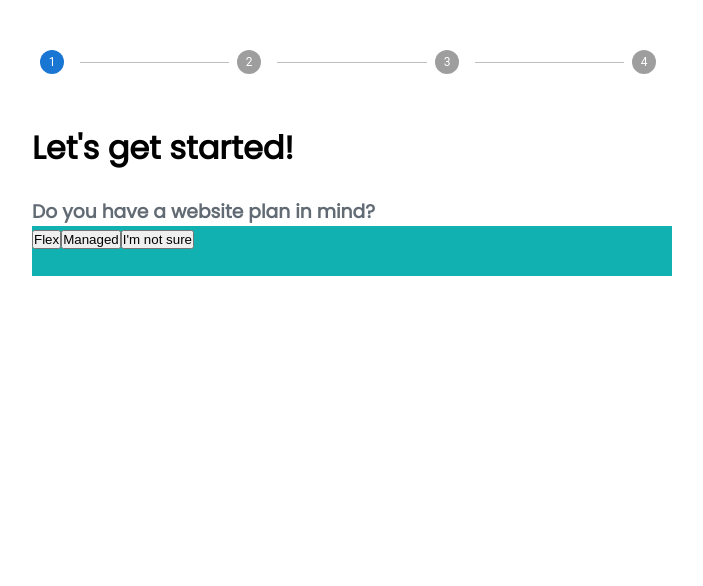
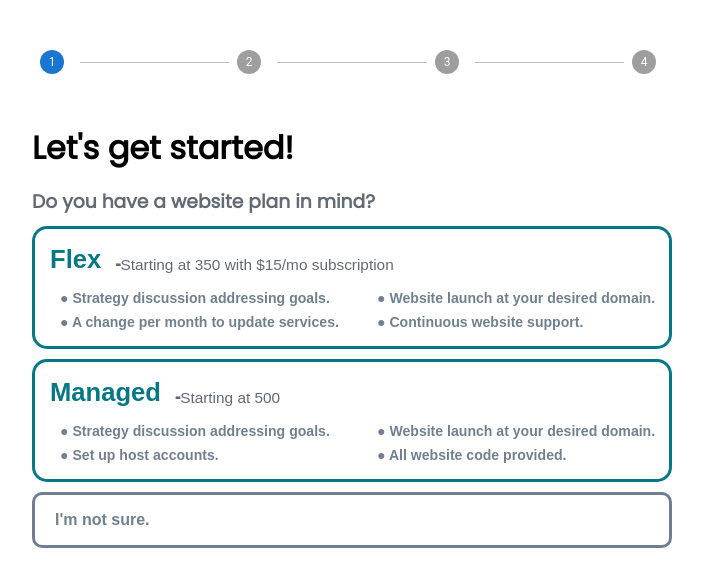
Before and after one commit to MarineNewt/Business, a Next.js app: page /start/plan in a window 1280 px wide. Shown: the top 586 px of the page, without its empty margins (288-991 px from the left). Built offline with nearby package versions, Linux system fonts and the light colour scheme.

Commit message:
Create apply forms

```diff
--- a/components/BookProgress.tsx
+++ b/components/BookProgress.tsx
@@ -4,6 +4,13 @@ import {useState} from 'react';
 import Stepper from '@mui/material/Stepper';
 import Step from '@mui/material/Step';
 import StepLabel from '@mui/material/StepLabel';
+import TextField from '@mui/material/TextField';
+import Radio from '@mui/material/Radio';
+import RadioGroup from '@mui/material/RadioGroup';
+import FormControlLabel from '@mui/material/FormControlLabel';
+import FormControl from '@mui/material/FormControl';
+import FormLabel from '@mui/material/FormLabel';
+import Button from '@mui/material/Button';
 
 
 const BookProgress = ({progress}: {progress: number}) => {
@@ -11,6 +18,13 @@ const BookProgress = ({progress}: {progress: number}) => {
   const steps = ['', '', '', ''];
   const [activeStep, setActiveStep] = useState(0);
   const [userinfo, setInfo] = useState<Array<string>>([]);
+  const [dataName, setDataName] = useState("");
+  const [dataNumber, setDataNumber] = useState("");
+  const [dataEmail, setDataEmail] = useState("");
+  const [dataPref, setDataPref] = useState("");
+  const [dataType, setDataType] = useState("");
+  const [dataIndustry, setDataIndustry] = useState("");
+  const [dataAdditional, setDataAdditional] = useState("");
 
   return (
     <div className={`${styles.fullpage} ${font.className}`}>
@@ -29,9 +43,9 @@ const BookProgress = ({progress}: {progress: number}) => {
         <h1 className={styles.primarytext}>Let's get started!</h1>
         <h3 className={styles.secondarytext}> Do you have a website plan in mind? </h3>
         <div className={styles.actioninterface}>
-          <button onClick={() => {setInfo(["Flex"]); setActiveStep(1)}}> Flex </button>
-          <button onClick={() => {setInfo(["Managed"]); setActiveStep(1)}}> Managed </button>
-          <button onClick={() => {setInfo(["Undecided"]); setActiveStep(1)}}> I'm not sure </button>
+          <button onClick={() => {setInfo(["Flex"]); setActiveStep(1)}} className={styles.planbutton}> <div className={styles.flexrow}><h2 className={styles.planmaintext}>Flex</h2><p className={styles.planaddtext}>╺Starting at 350 with $15/mo subscription</p></div> <div className={styles.planpropertiescontainer}><h4 className={styles.planprop}>● Strategy discussion addressing goals.</h4><h4 className={styles.planprop}>● Website launch at your desired domain.</h4><h4 className={styles.planprop}>● A change per month to update services.</h4><h4 className={styles.planprop}>● Continuous website support.</h4></div> </button>
+          <button onClick={() => {setInfo(["Managed"]); setActiveStep(1)}} className={styles.planbutton}> <div className={styles.flexrow}><h2 className={styles.planmaintext}>Managed</h2><p className={styles.planaddtext}>╺Starting at 500</p></div> <div className={styles.planpropertiescontainer}><h4 className={styles.planprop}>● Strategy discussion addressing goals.</h4><h4 className={styles.planprop}>● Website launch at your desired domain.</h4><h4 className={styles.planprop}>● Set up host accounts.</h4><h4 className={styles.planprop}>● All website code provided.</h4></div> </button>
+          <button onClick={() => {setInfo(["Undecided"]); setActiveStep(1)}} className={styles.planbuttonalt}> <div className={styles.flexrow}><h4 className={styles.planalttext}>I'm not sure.</h4></div> </button>
         </div>
       </div>}
       {activeStep == 1 && <div className={styles.centercontainer}>
@@ -46,10 +60,20 @@ const BookProgress = ({progress}: {progress: number}) => {
             })}
           </Stepper>
         </div>
-        <h1 className={styles.primarytext}>{userinfo[0] == "Undecided" ? "No probelm," : "Great, "}</h1>
+        <h1 className={styles.primarytext}>{userinfo[0] == "Undecided" ? "No probelm," : `Great, we will discuss a ${userinfo[0]} plan.`}</h1>
         <h3 className={styles.secondarytext}> Let's get your contact information. </h3>
         <div className={styles.actioninterface}>
-          <button onClick={() => { ;setActiveStep(2)}}> Next </button>
+          <TextField onChange={(event) => {setDataName(event.target.value)}} id="outlined-size-small" label="Name" size="small" style={{width: '50%', marginBlock: "10px"}} />
+          <TextField onChange={(event) => {setDataNumber(event.target.value)}} id="outlined-size-small" label="Number" size="small" style={{width: '50%', marginBlock: "10px"}} />
+          <TextField onChange={(event) => {setDataEmail(event.target.value)}} id="outlined-size-small" label="Email" size="small"  style={{width: '50%', marginBlock: "10px"}} />
+          <FormControl >
+            <FormLabel id="demo-row-radio-buttons-group-label">Preferred Contact Method</FormLabel>
+            <RadioGroup onChange={(event) => {setDataPref(event.target.value)}} row aria-labelledby="row-radio-buttons-group" name="row-radio-buttons-group" >
+              <FormControlLabel value="Text" control={<Radio />} label="Text" />
+              <FormControlLabel value="Email" control={<Radio />} label="Email" />
+            </RadioGroup>
+          </FormControl>
+          <Button onClick={() => { ;setActiveStep(2)}} className={styles.next} variant="outlined">Next</Button>
         </div>
       </div>}
       {activeStep == 2 && <div className={styles.centercontainer}>
@@ -64,10 +88,19 @@ const BookProgress = ({progress}: {progress: number}) => {
             })}
           </Stepper>
         </div>
-        <h1 className={styles.primarytext}> Thank you, </h1>
+        <h1 className={styles.primarytext}> Thank you, {dataName}.</h1>
         <h3 className={styles.secondarytext}> Now about your business and website... </h3>
         <div className={styles.actioninterface}>
-          <button onClick={() => { ;setActiveStep(3)}}> Next </button>
+          <h4>Will this be a personal or business website?</h4>
+          <div className={styles.typecontainer}>
+            <div className={(dataType == "Personal") ? styles.typebuttonactive : styles.typebutton} onClick={() => {setDataType("Personal")}}> Personal </div>
+            <div className={(dataType == "Business") ? styles.typebuttonactive : styles.typebutton} onClick={() => {setDataType("Business")}}> Business </div>
+          </div>
+          <h4>What profession or industry will it be for?</h4>
+          <TextField onChange={(event) => {setDataIndustry(event.target.value)}} id="outlined-size-small" label="Industry" size="small" style={{width: '50%', marginBlock: "10px"}} />
+          <h4>Anything else we should know?</h4>
+          <TextField onChange={(event) => {setDataAdditional(event.target.value)}} id="outlined-size-small" multiline rows={3} label="Additional info" size="small" style={{width: '70%', marginBlock: "10px"}} />
+          <Button onClick={() => { ;setActiveStep(3)}} className={styles.next} variant="outlined">Next</Button>
         </div>
       </div>}
       {activeStep == 3 && <div className={styles.centercontainer}>
@@ -83,9 +116,16 @@ const BookProgress = ({progress}: {progress: number}) => {
           </Stepper>
         </div>
         <h1 className={styles.primarytext}>Perfect!</h1>
-        <h3 className={styles.secondarytext}> Before submitting review your infomation below. </h3>
+        <h3 className={styles.secondarytext}> Before submitting, review your infomation below. </h3>
         <div className={styles.actioninterface}>
-          <button onClick={() => { ;setActiveStep(4)}}> Next </button>
+          <div className={styles.datatext}><h4>Name:</h4><p> {dataName} </p></div>
+          <div className={styles.datatext}><h4>Number:</h4><p> {dataNumber} </p></div>
+          <div className={styles.datatext}><h4>Email:</h4><p> {dataEmail} </p></div>
+          <div className={styles.datatext}><h4>Preferred Contact:</h4><p> {dataPref} </p></div>
+          <div className={styles.datatext}><h4>Website type:</h4><p> {dataType} </p></div>
+          <div className={styles.datatext}><h4>Industry:</h4><p> {dataIndustry} </p></div>
+          <div className={styles.datatext}><h4>Additional comments:</h4><p> {dataAdditional} </p></div>
+          <div style={{marginTop: "4vh", width: "100%", display: "flex", alignItems: "center", justifyContent: "center"}}><Button onClick={() => { ;setActiveStep(4)}} className={styles.next} variant="outlined">Submit</Button></div>
         </div>
       </div>}
       {activeStep == 4 && <div className={styles.centercontainer}>
--- a/components/ServicesPage.tsx
+++ b/components/ServicesPage.tsx
@@ -26,7 +26,7 @@ const ServicesPage = ({}: {}) => {
         <div onClick={() => router.push('/start/plan')} className={styles.servicebox}>
           <h2 className={styles.servicetitle}>Managed</h2>
           <p className={styles.serviceinfotext}>Starting at 350 USD</p>
-          <p className={styles.serviceinfotext}> With $12/Mo. subscription</p>
+          <p className={styles.serviceinfotext}> With $15/Mo. subscription</p>
           <div className={styles.servicedetails}>
             <p>● Strategy discussion addressing goals</p>
             <p>● Modern eye-catching website design</p>
--- a/styles/Start.module.css
+++ b/styles/Start.module.css
@@ -14,7 +14,6 @@
   flex-direction: column;
   align-items: center;
   position: relative;
-  scroll-snap-align: start;
 }
 
 .centercontainer{
@@ -30,7 +29,10 @@
 .actioninterface{
   width: 100%;
   min-height: 50px;
-  background-color: rgb(18, 177, 177);
+  display: flex;
+  flex-direction: column;
+  margin-top: 10px;
+  margin-bottom: 10vh;
 }
 
 /* Text */
@@ -38,8 +40,122 @@
   align-self: flex-start;
   margin-top: 50px;
 }
-
 .secondarytext{
   color: rgb(98, 107, 116);
-  margin-top: 25px;
+  margin-top: 15px;
 }
+.planmaintext{
+  font-size: 2vw;
+ /*  color: #015A67; */
+  color: #057785;
+  margin-left: 15px;
+  margin-right: 10px;
+}
+.planaddtext{
+  font-size: 1.2vw;
+  color: rgb(98, 107, 116);
+  align-self: last baseline;
+}
+.planalttext{
+  font-size: 1.25vw;
+  color: slategray;
+  margin-left: 20px;
+  margin-right: 10px;
+}
+.datatext{
+  display: flex;
+}
+
+/* Action buttons */
+.planbutton{
+  border: 3px solid #057785;
+  background-color: white;
+  margin-bottom: 10px;
+  padding-block: 2vh;
+  border-radius: 15px;
+}
+.planbutton:hover{
+  border: 3px solid black;
+  background-color: aliceblue;
+}
+.planbutton:hover .planmaintext{
+  color: black;
+}
+.planbutton:hover .planprop{
+  color: black;
+}
+.planbuttonalt{
+  border: 3px solid slategray;
+  background-color: white;
+  margin-bottom: 10px;
+  padding-block: 2vh;
+  border-radius: 10px;
+}
+.planbuttonalt:hover .planalttext{
+  color: black;
+}
+.planbuttonalt:hover{
+  border: 3px solid black;
+}
+.flexrow{
+  display: flex;
+  vertical-align: bottom;
+}
+.planpropertiescontainer{
+  display: flex;
+  flex-wrap: wrap;
+  margin-top: 1vh;
+}
+.planprop{
+  width: 50%;
+  align-items: flex-start;
+  font-size: 1.1vw;
+  text-align: left;
+  padding-left: 25px;
+  margin-top: 1vh;
+  color: slategray;
+}
+
+.typecontainer{
+  display: flex;
+  flex-direction: row;
+  justify-content: space-between;
+}
+.typebutton{
+  border: 3px solid #057785;
+  background-color: white;
+  font-size: 1.75vw;
+  font-weight: 600;
+  color: #057785;
+  display: flex;
+  align-items: center;
+  justify-content: center;
+  width: 47.5%;
+  aspect-ratio: 4;
+  border-radius: 15px;
+  margin-block: 2vh;
+}
+.typebutton:hover{
+  border: 3px solid black;
+  color: black;
+  background-color: aliceblue;
+}
+.typebuttonactive{
+  border: 3px solid black;
+  color: black;
+  background-color: #29a4c3;
+
+  font-size: 1.75vw;
+  font-weight: 600;
+  display: flex;
+  align-items: center;
+  justify-content: center;
+  width: 47.5%;
+  aspect-ratio: 4;
+  border-radius: 15px;
+  margin-block: 2vh;
+}
+
+.next{
+  width: 20%;
+}
```
